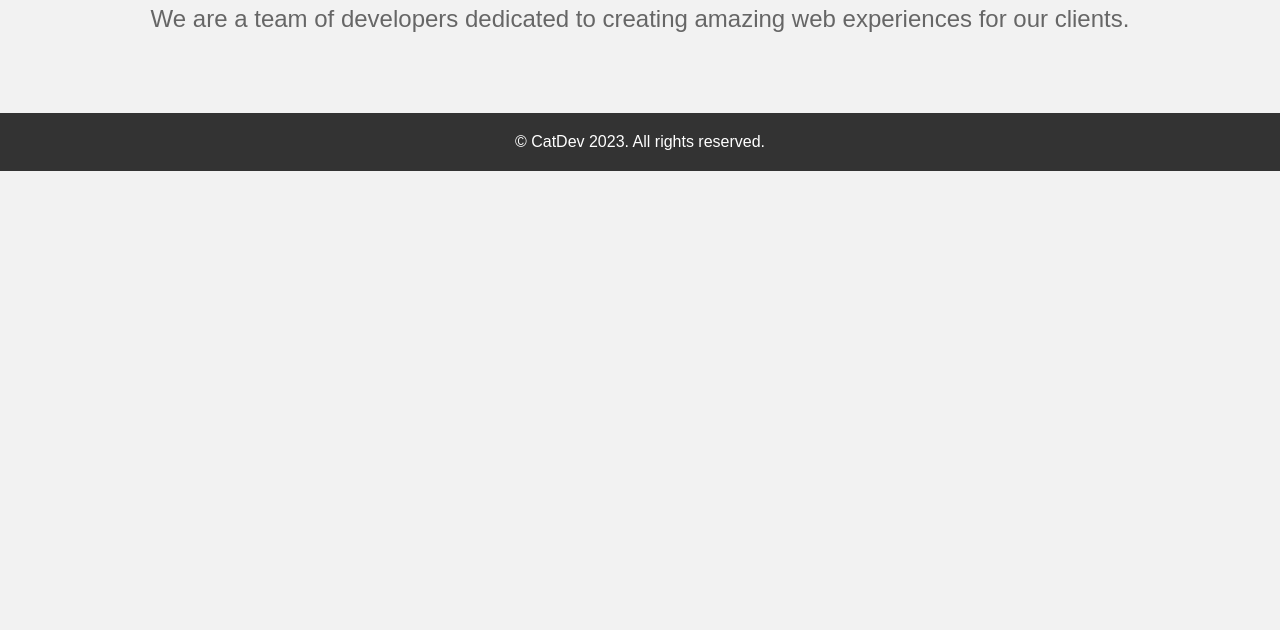
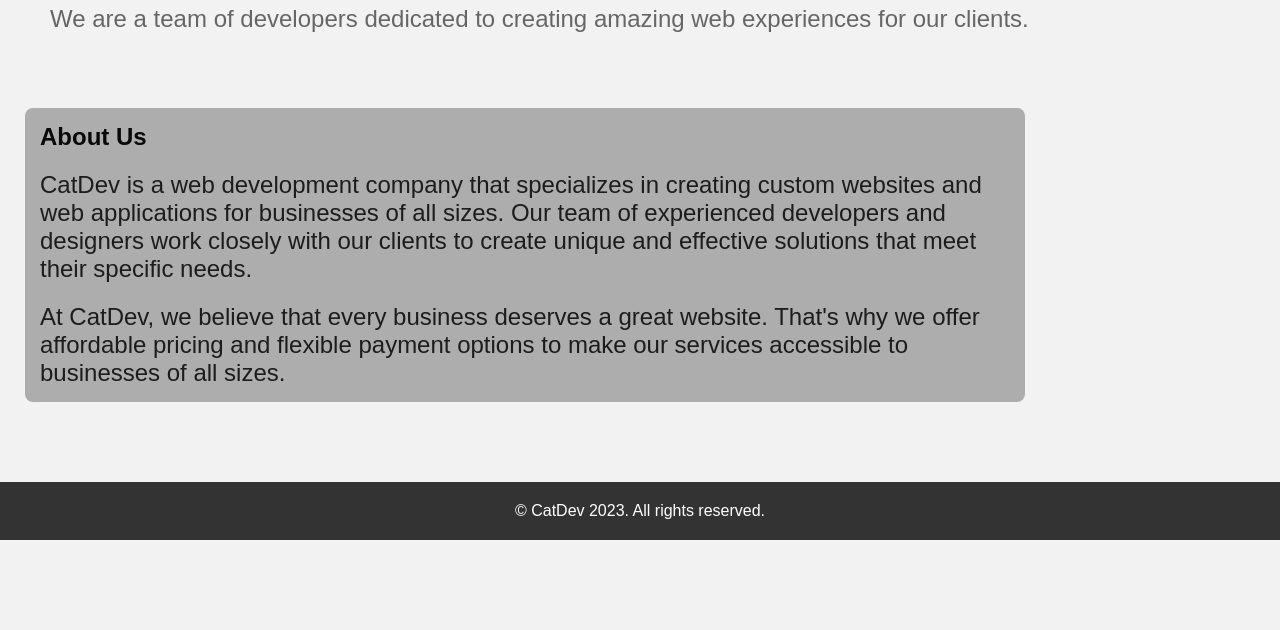
Before and after one commit to Zerbaib/CatDevWebsite, a plain HTML site: page home.html in a window 1280 px wide. Shown: the part 170-800 px from the top of the page. Drawn offline with Linux system fonts and the light colour scheme.

Commit message:
big update

```diff
--- a/assets/css/style.css
+++ b/assets/css/style.css
@@ -2,12 +2,11 @@
     margin: 0px;
     padding: 0px;
     box-sizing: border-box;
+    font-family: Arial, Helvetica, sans-serif;
 }
 
 body {
     background-color: #f2f2f2;
-    font-family: Arial, sans-serif;
-    text-align: center;
 }
 
 h1 {
@@ -68,6 +67,24 @@ li a:hover:not(.active) {
     background-color: #4c98af;
 }
 
+.card {
+    margin-left: 50px;
+}
+
+.about {
+    background-color: #adadad;
+    margin-left: 25px;
+    max-width: 1000px;
+    padding: 15px;
+    border-radius: 8px;
+}
+.about h2 {
+    color: #080808;
+}
+.about p {
+    color: #1d1c1d;
+}
+
 footer {
     margin-top: 5rem;
     background-color: #333;
--- a/home.html
+++ b/home.html
@@ -24,7 +24,13 @@
         </div>
     </header>
 
-    <main></main>
+    <main style="margin-top: 75px;">
+        <section class="about">
+            <h2>About Us</h2>
+            <p>CatDev is a web development company that specializes in creating custom websites and web applications for businesses of all sizes. Our team of experienced developers and designers work closely with our clients to create unique and effective solutions that meet their specific needs.</p>
+            <p>At CatDev, we believe that every business deserves a great website. That's why we offer affordable pricing and flexible payment options to make our services accessible to businesses of all sizes.</p>
+        </section>
+    </main>
 
     <footer>&copy; CatDev 2023. All rights reserved.</footer>
 </body>
```
